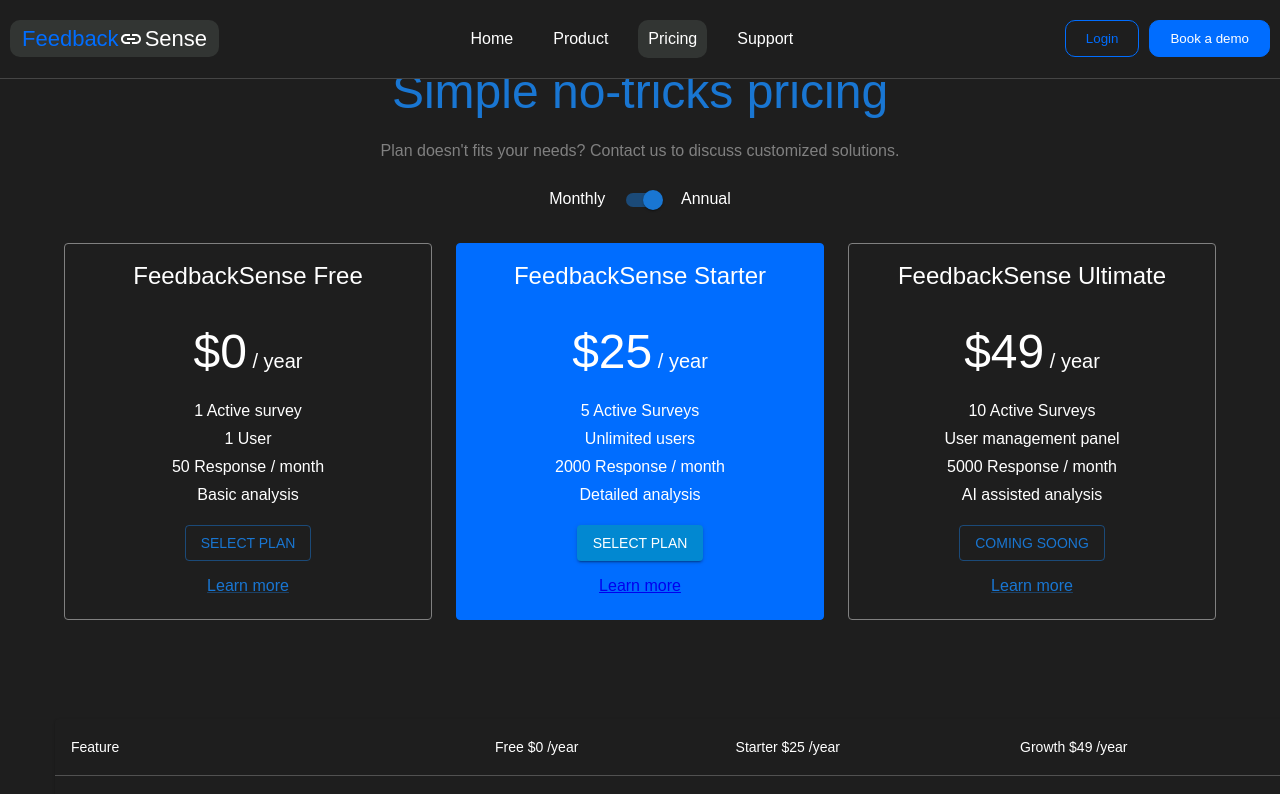
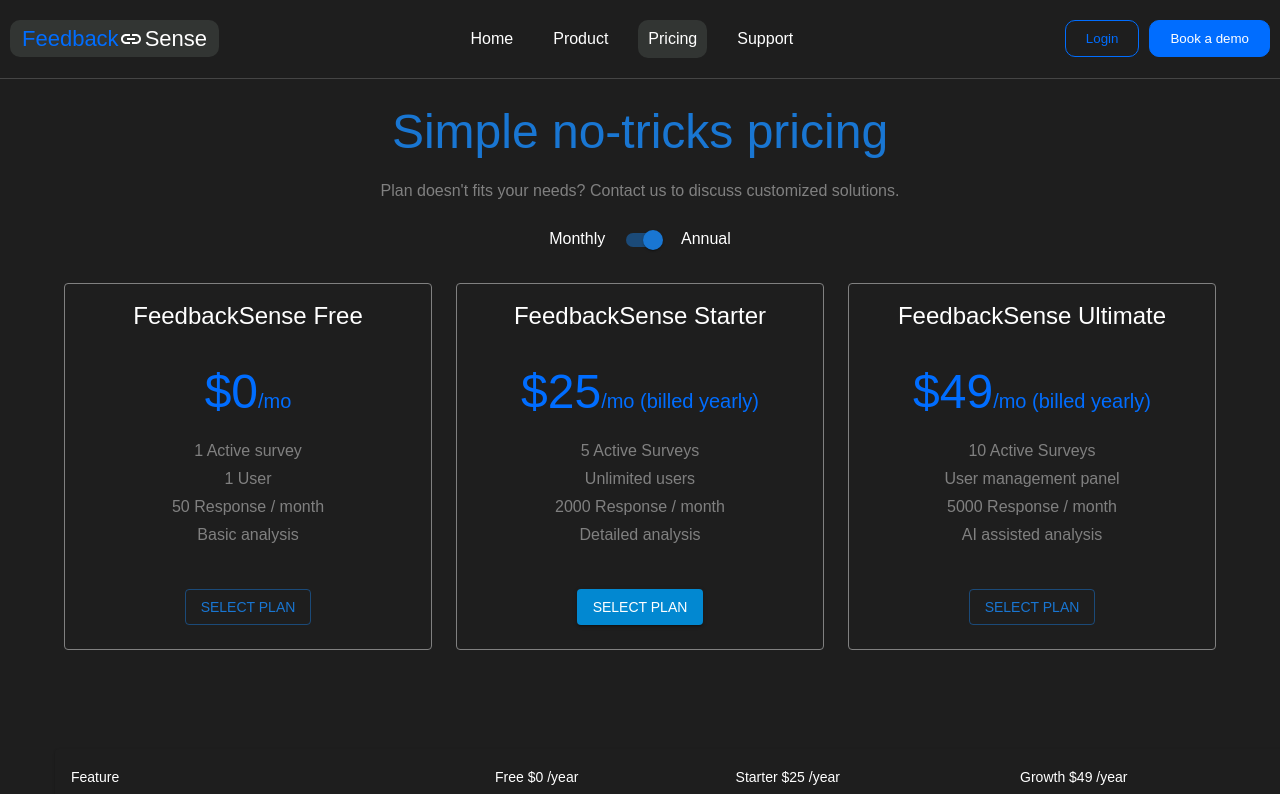
Before and after one commit to asamadk/FeedbackSense-Website, a React (Create React App) app: page /pricing in a window 1280 px wide. Shown: the top 794 px of the page. Built offline with nearby package versions, Linux system fonts and the light colour scheme; a web font is replaced by a local one.

Commit message:
pricing fix

```diff
--- a/src/Layouts/Pricing.tsx
+++ b/src/Layouts/Pricing.tsx
@@ -27,7 +27,7 @@ export default function Pricing(props: any) {
     'option2': 'Annual',
     '01_title': 'FeedbackSense Free',
     '01_price': '$0',
-    '01_suffix': ' / '+billing,
+    '01_suffix': `/mo`,
     '01_benefit1': '1 Active survey',
     '01_benefit2': '1 User',
     '01_benefit3': '50 Response / month',
@@ -36,7 +36,7 @@ export default function Pricing(props: any) {
     '01_secondary-action': 'Learn more',
     '02_title': 'FeedbackSense Starter',
     '02_price': '$' + starterPrice,
-    '02_suffix': ' / '+billing,
+    '02_suffix': `/mo (billed ${billing}ly)`,
     '02_benefit1': '5 Active Surveys',
     '02_benefit2': 'Unlimited users',
     '02_benefit3': '2000 Response / month',
@@ -45,12 +45,12 @@ export default function Pricing(props: any) {
     '02_secondary-action': 'Learn more',
     '03_title': 'FeedbackSense Ultimate',
     '03_price': '$' + ultimatePrice,
-    '03_suffix': ' / '+billing,
+    '03_suffix': `/mo (billed ${billing}ly)`,
     '03_benefit1': '10 Active Surveys',
     '03_benefit2': 'User management panel',
     '03_benefit3': '5000 Response / month',
     '03_benefit4': 'AI assisted analysis',
-    '03_primary-action': 'Coming soong',
+    '03_primary-action': 'Select Plan',
     '03_secondary-action': 'Learn more',
     ...props.content
   };
@@ -76,7 +76,7 @@ export default function Pricing(props: any) {
     <section>
       <Container maxWidth="lg">
         <Box py={8} textAlign="center">
-          <Box mb={3}>
+          <Box mt={5} mb={3} >
             <Container maxWidth="sm">
               <Typography variant="h3" component="h2" gutterBottom={true}>
                 <Typography variant="h3" component="span" color="primary">{content['header-p1']} </Typography>
@@ -95,41 +95,41 @@ export default function Pricing(props: any) {
               <Card sx={{ backgroundColor: '#1e1e1e', color: 'white', border: '1px #808080 solid' }} variant="outlined">
                 <CardHeader title={content['01_title']} ></CardHeader>
                 <CardContent>
-                  <Box px={1}>
-                    <Typography variant="h3" component="h2" gutterBottom={true}>
+                  <Box px={1} mb={5} >
+                    <Typography color={'#006dff'} variant="h3" component="h2" gutterBottom={true}>
                       {content['01_price']}
                       <Typography variant="h6" component="span">{content['01_suffix']}</Typography>
                     </Typography>
-                    <Typography variant="subtitle1" component="p">{content['01_benefit1']}</Typography>
-                    <Typography variant="subtitle1" component="p">{content['01_benefit2']}</Typography>
-                    <Typography variant="subtitle1" component="p">{content['01_benefit3']}</Typography>
-                    <Typography variant="subtitle1" component="p" paragraph={true}>{content['01_benefit4']}</Typography>
+                    <Typography color={'#808080'} variant="subtitle1" component="p">{content['01_benefit1']}</Typography>
+                    <Typography color={'#808080'} variant="subtitle1" component="p">{content['01_benefit2']}</Typography>
+                    <Typography color={'#808080'} variant="subtitle1" component="p">{content['01_benefit3']}</Typography>
+                    <Typography color={'#808080'} variant="subtitle1" component="p" paragraph={true}>{content['01_benefit4']}</Typography>
                   </Box>
                   <Button onClick={handleRouteToApp} variant="outlined" color="primary" >{content['01_primary-action']}</Button>
-                  <Box mt={2}>
+                  {/* <Box mt={2}>
                     <Link href="#" color="primary">{content['03_secondary-action']}</Link>
-                  </Box>
+                  </Box> */}
                 </CardContent>
               </Card>
             </Grid>
             <Grid item xs={12} md={4}>
-              <Card sx={{ backgroundColor: '#006DFF', color: 'white', border: '1px #006DFF solid' }} variant="outlined">
+              <Card sx={{ backgroundColor: '#1e1e1e', color: 'white', border: '1px #808080 solid' }} variant="outlined">
                 <CardHeader title={content['02_title']} ></CardHeader>
                 <CardContent>
-                  <Box px={1}>
-                    <Typography variant="h3" component="h2" gutterBottom={true}>
+                  <Box px={1} mb={5} >
+                    <Typography color={'#006dff'}  variant="h3" component="h2" gutterBottom={true}>
                       {content['02_price']}
                       <Typography variant="h6" component="span">{content['02_suffix']}</Typography>
                     </Typography>
-                    <Typography variant="subtitle1" component="p">{content['02_benefit1']}</Typography>
-                    <Typography variant="subtitle1" component="p">{content['02_benefit2']}</Typography>
-                    <Typography variant="subtitle1" component="p">{content['02_benefit3']}</Typography>
-                    <Typography variant="subtitle1" component="p" paragraph={true}>{content['02_benefit4']}</Typography>
+                    <Typography color={'#808080'} variant="subtitle1" component="p">{content['02_benefit1']}</Typography>
+                    <Typography color={'#808080'} variant="subtitle1" component="p">{content['02_benefit2']}</Typography>
+                    <Typography color={'#808080'} variant="subtitle1" component="p">{content['02_benefit3']}</Typography>
+                    <Typography color={'#808080'} variant="subtitle1" component="p" paragraph={true}>{content['02_benefit4']}</Typography>
                   </Box>
                   <Button onClick={handleRouteToApp} variant="contained" color="info">{content['02_primary-action']}</Button>
-                  <Box mt={2}>
+                  {/* <Box mt={2}>
                     <Link href="#" color="#fffff">{content['03_secondary-action']}</Link>
-                  </Box>
+                  </Box> */}
                 </CardContent>
               </Card>
             </Grid>
@@ -137,20 +137,20 @@ export default function Pricing(props: any) {
               <Card sx={{ backgroundColor: '#1e1e1e', color: 'white', border: '1px #808080 solid' }} variant="outlined">
                 <CardHeader title={content['03_title']} ></CardHeader>
                 <CardContent>
-                  <Box px={1}>
-                    <Typography variant="h3" component="h2" gutterBottom={true}>
+                  <Box px={1} mb={5} >
+                    <Typography variant="h3" color={'#006dff'} component="h2" gutterBottom={true}>
                       {content['03_price']}
                       <Typography variant="h6" component="span">{content['03_suffix']}</Typography>
                     </Typography>
-                    <Typography variant="subtitle1" component="p">{content['03_benefit1']}</Typography>
-                    <Typography variant="subtitle1" component="p">{content['03_benefit2']}</Typography>
-                    <Typography variant="subtitle1" component="p">{content['03_benefit3']}</Typography>
-                    <Typography variant="subtitle1" component="p" paragraph={true}>{content['03_benefit4']}</Typography>
+                    <Typography color={'#808080'} variant="subtitle1" component="p">{content['03_benefit1']}</Typography>
+                    <Typography color={'#808080'} variant="subtitle1" component="p">{content['03_benefit2']}</Typography>
+                    <Typography color={'#808080'} variant="subtitle1" component="p">{content['03_benefit3']}</Typography>
+                    <Typography color={'#808080'} variant="subtitle1" component="p" paragraph={true}>{content['03_benefit4']}</Typography>
                   </Box>
                   <Button variant="outlined" color="primary">{content['03_primary-action']}</Button>
-                  <Box mt={2}>
+                  {/* <Box mt={2}>
                     <Link href="#" color="primary">{content['03_secondary-action']}</Link>
-                  </Box>
+                  </Box> */}
                 </CardContent>
               </Card>
             </Grid>
```
Also changed, not shown: 1 other file (tests, documents, lock files or other folders).
